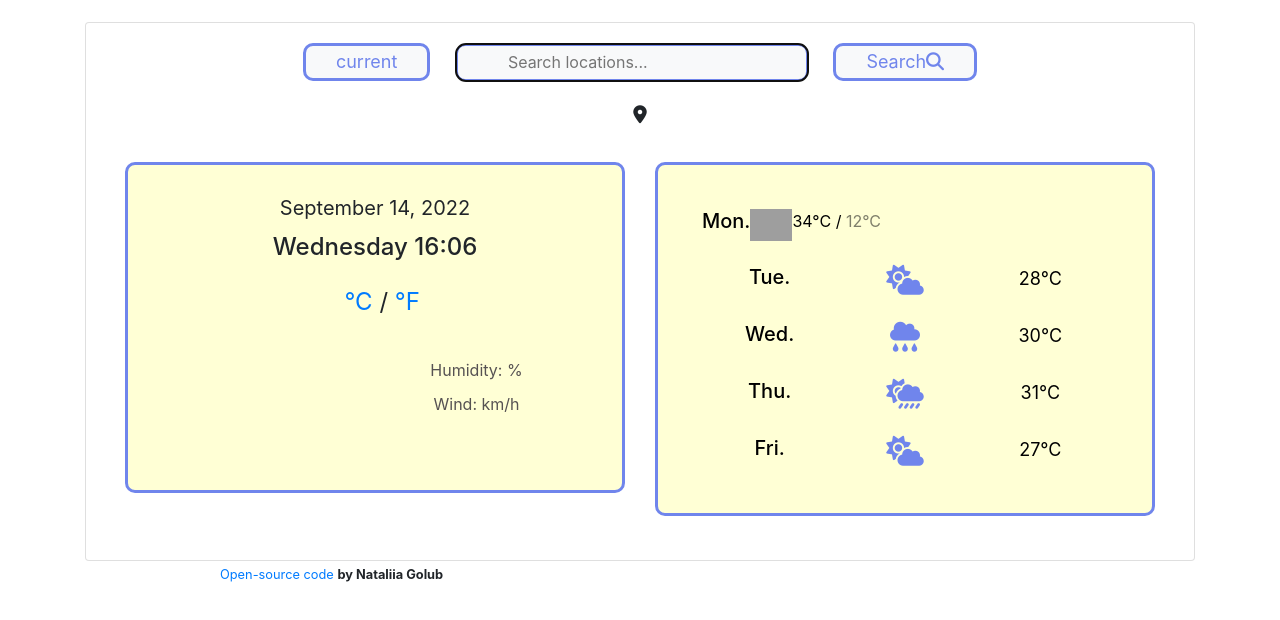
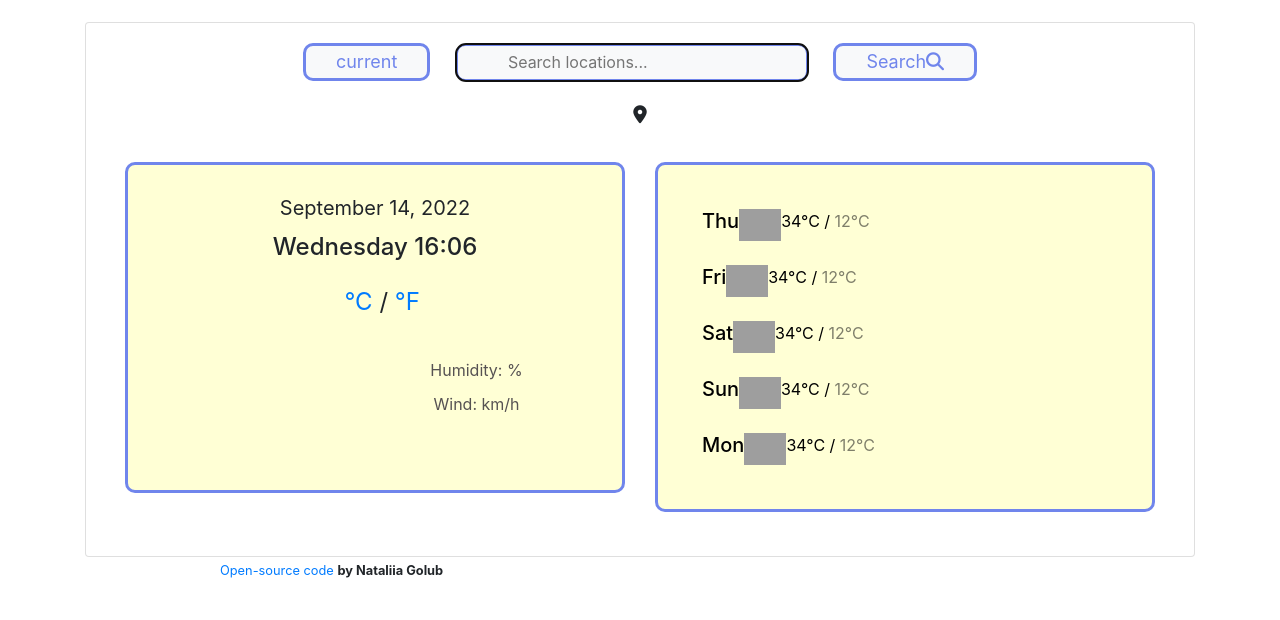
Before and after one commit to NataliiaGolub/Vanilla-Weather-App, a plain HTML site: page index.html in a window 1280 px wide. Drawn offline with nearby package versions, Linux system fonts and the light colour scheme; grey boxes are pictures that could not be loaded.

Commit message:
Added function displayForecast() in the index.js

```diff
--- a/index.html
+++ b/index.html
@@ -86,7 +86,7 @@
           </div>
           <div class="col-sm-6">
             <div class="card-body">
-                              <div class="weather-forecast">
+                              <div class="weather-forecast" id="forecast">
                                 <div class="row">
                 <div class="weather-forecast-date"><h5>Mon.</h5></div>
                 <div class="weather-forecast-icon"><img
@@ -100,32 +100,6 @@
                 </div>
               </div>
 
-              <div class="row">
-                <div class="col"><h5>Tue.</h5></div>
-                <div class="col">
-                  <i class="fa-solid fa-cloud-sun"></i>
-                </div>
-                <div class="col">28°C</div>
-              </div>
-              <div class="row">
-                <div class="col"><h5>Wed.</h5></div>
-                <div class="col">
-                  <i class="fa-solid fa-cloud-rain"></i>
-                </div>
-                <div class="col">30°C</div>
-              </div>
-              <div class="row">
-                <div class="col"><h5>Thu.</h5></div>
-                <div class="col">
-                  <i class="fa-solid fa-cloud-sun-rain"></i>
-                </div>
-                <div class="col">31°C</div>
-              </div>
-              <div class="row">
-                <div class="col"><h5>Fri.</h5></div>
-                <div class="col"><i class="fa-solid fa-cloud-sun"></i></div>
-                <div class="col">27°C</div>
-              </div>
             </div>
           </div>
         </div>
--- a/src/index.js
+++ b/src/index.js
@@ -52,7 +52,36 @@ function daysWeek(week) {
 document.getElementById("dayWeek").innerHTML =
   daysWeek(week) + " " + hour + ":" + minutes;
 //
+function displayForecast() {
+  let forecastElement = document.querySelector("#forecast");
 
+  let days = ["Thu", "Fri", "Sat", "Sun", "Mon"];
+
+  let forecastHTML = ``;
+  days.forEach(function (day) {
+    forecastHTML =
+      forecastHTML +
+      `      <div class="row">
+                <div class="weather-forecast-date"><h5>${day}</h5></div>
+                <div class="weather-forecast-icon"><img
+                  src="http://openweathermap.org/img/wn/50d@2x.png"
+                  alt=""
+                  width="42"/>
+                </div>
+                <div class="weather-forecast-temperatures">
+                  <span class=weather-forecast-temperature-max>34°C / </span>
+                 <span class=weather-forecast-temperature-min>12°C</span>
+                </div>
+              </div>
+  `;
+  });
+
+  forecastHTML = forecastHTML + ``;
+  forecastElement.innerHTML = forecastHTML;
+  console.log(forecastHTML);
+}
+
+//
 function showTemperature(response) {
   let showTemp = document.querySelector("#temperatureCur");
   let showCityName = document.querySelector("#showCity");
@@ -102,6 +131,7 @@ fahrenheitLink.addEventListener("click", showFahrDegree);
 let celsiusLink = document.querySelector("#celsius-link");
 celsiusLink.addEventListener("click", showCelsiusDegree);
 //
+
 function searchCity(event) {
   event.preventDefault();
   let searchInput = document.querySelector("#search-text-input");
@@ -133,4 +163,4 @@ searchTown.addEventListener("click", searchCity);
 let currentButton = document.querySelector("#input-current");
 currentButton.addEventListener("click", getLocation);
 
-searchCity(`Toronto`);
+displayForecast();
```
